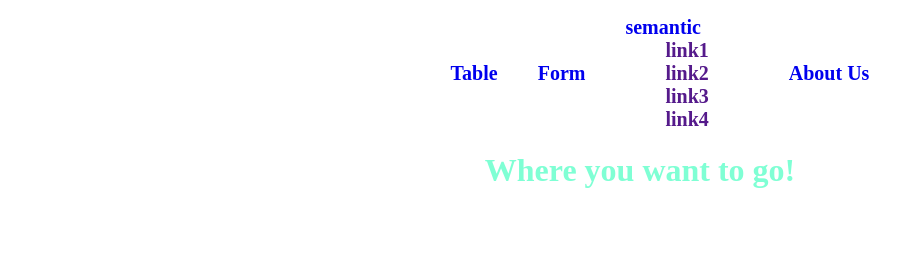
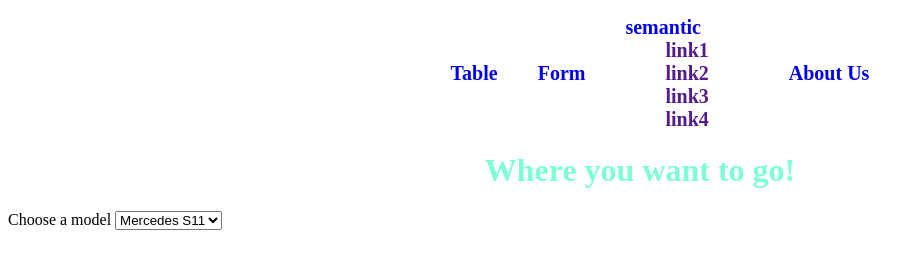
Before and after one commit to mahmudul1024/Modules_exercise, a React app: page public/index.html in a window 1280 px wide. Shown: the top 264 px of the page, without its empty margins (0-924 px from the left). Built offline with nearby package versions, Linux system fonts and the light colour scheme.

Commit message:
Navigation

```diff
--- a/public/index.html
+++ b/public/index.html
@@ -31,5 +31,12 @@
 
         <h1>Where you want to go!</h1>
 
+        <label for="Cars">Choose a model</label>
+        <select name="" id="Cars">
+            <option value="Mercedes">Mercedes S11</option>
+            <option value="Mercedes s2">Mercedes 2</option>
+            <option value="BMW">BMW</option>
+        </select>
+
     </body>
 </html>
```
